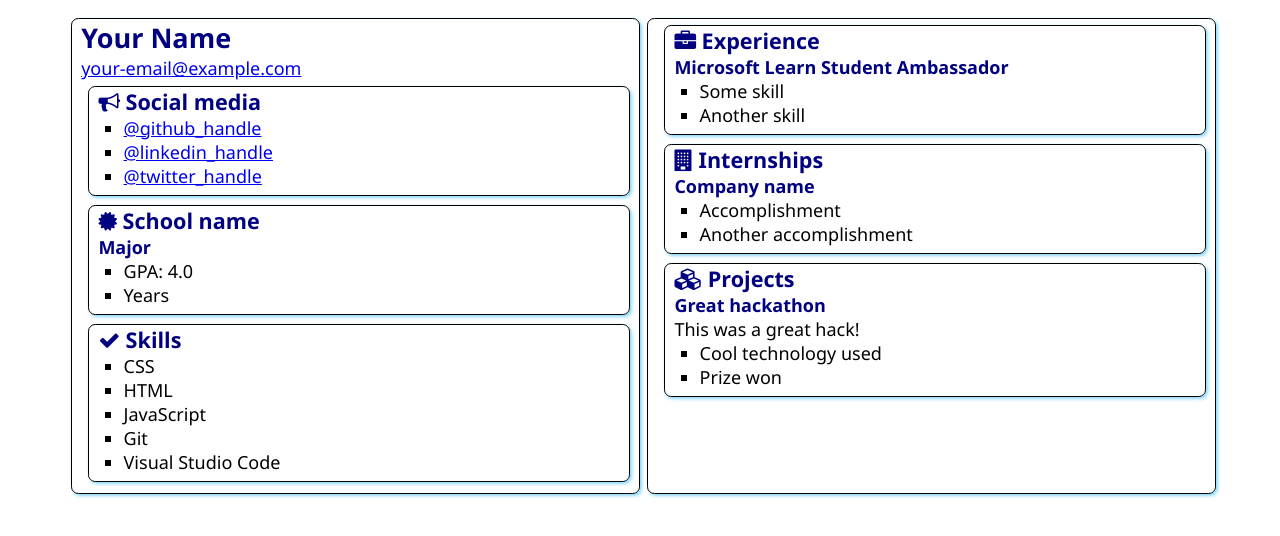
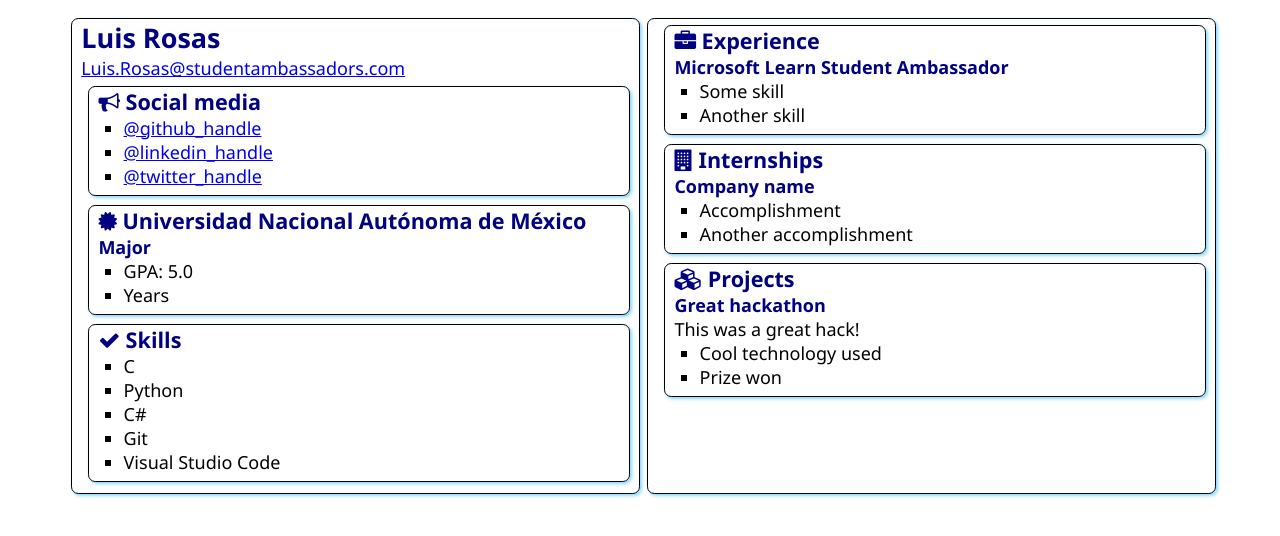
Before and after one commit to LuisRosasL/SATechnicalOnboarding, a plain HTML site: page src/index.html in a window 1280 px wide. Drawn offline with Linux system fonts and the light colour scheme.

Commit message:
Update index.html
Added my name, mail and did some changes to my skills

```diff
--- a/src/index.html
+++ b/src/index.html
@@ -12,8 +12,8 @@
 <body>
     <main>
         <article class="box">
-            <h1>Your Name</h1>
-            <div><a href="mailto:your.email@example.com">your-email@example.com</a></div>
+            <h1>Luis Rosas</h1>
+            <div><a href="mailto:Luis.Rosas@studentambassadors.com">Luis.Rosas@studentambassadors.com</a></div>
 
             <section class="box">
                 <h2>
@@ -31,11 +31,11 @@
                 <div class="education">
                     <h2>
                         <i class="fa fa-certificate" aria-hidden="true"></i>
-                        School name
+                        Universidad Nacional Autónoma de México
                     </h2>
                     <h3>Major</h3>
                     <ul>
-                        <li>GPA: 4.0</li>
+                        <li>GPA: 5.0</li>
                         <li>Years</li>
                     </ul>
                 </div>
@@ -47,9 +47,9 @@
                     Skills
                 </h2>
                 <ul>
-                    <li>CSS</li>
-                    <li>HTML</li>
-                    <li>JavaScript</li>
+                    <li>C</li>
+                    <li>Python</li>
+                    <li>C#</li>
                     <li>Git</li>
                     <li>Visual Studio Code</li>
                 </ul>
```
